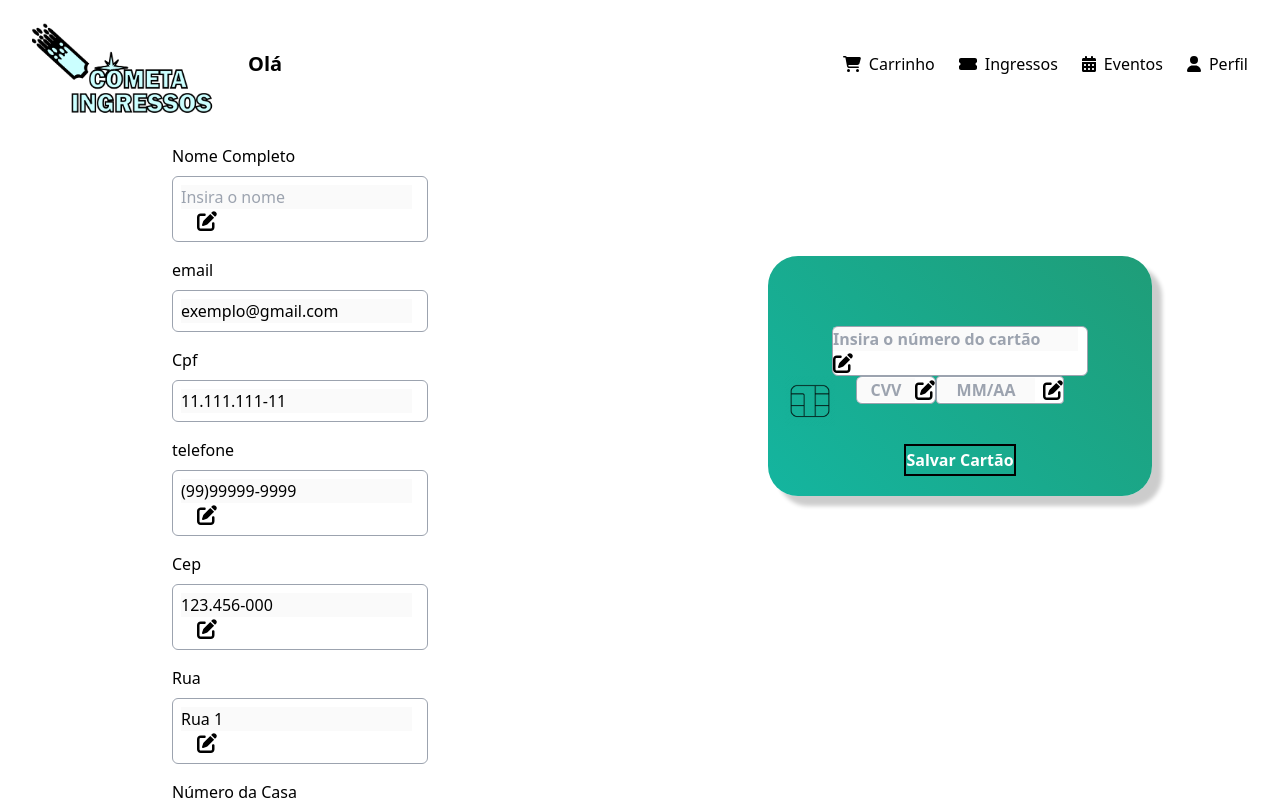
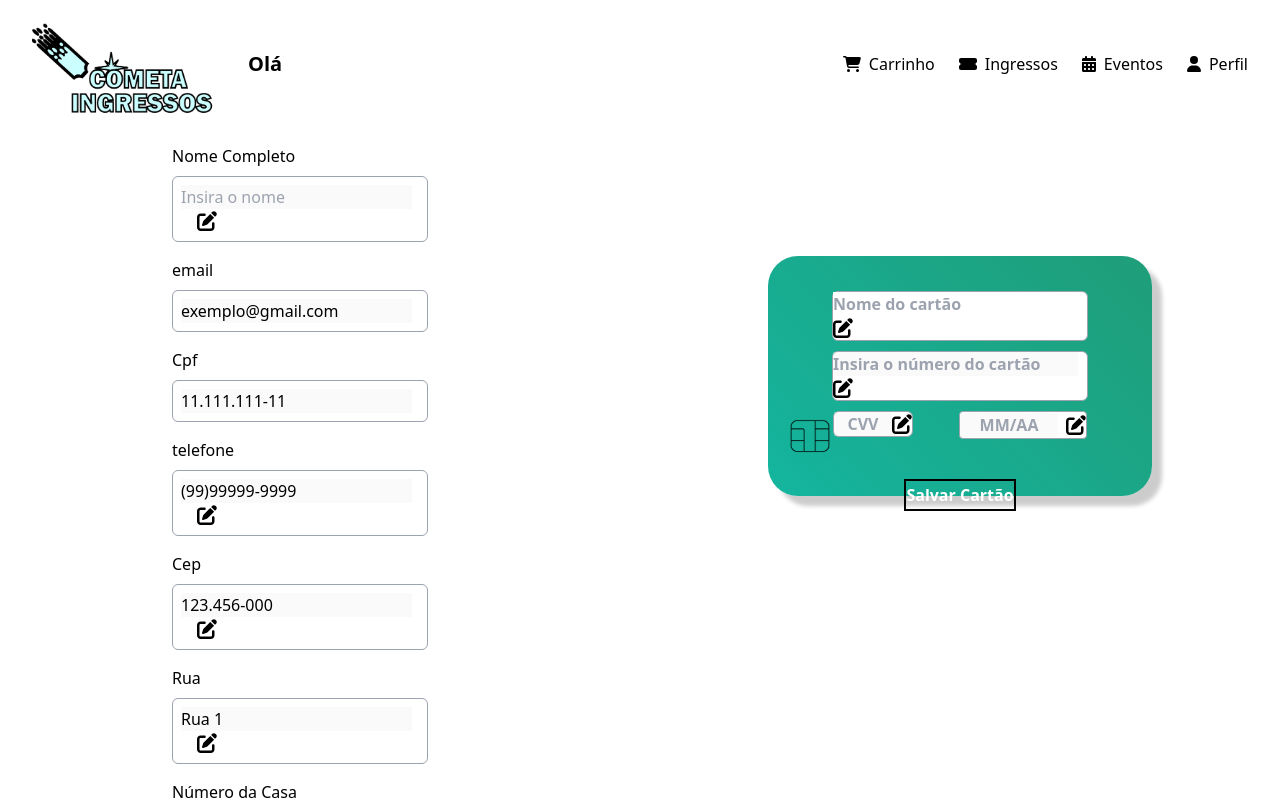
Before and after one commit to Yamazaki-Khaio/Cometa-Ingresso, a Next.js app in the folder ingressoscometa/: page /perfil in a window 1280 px wide. Shown: the top 800 px of the page. Built offline with nearby package versions, Linux system fonts and the light colour scheme; no server answers.

Commit message:
Adicionando campo nome e ajustando

```diff
--- a/ingressoscometa/src/components/PerfilCliente/BlocoCartaoCredito.tsx
+++ b/ingressoscometa/src/components/PerfilCliente/BlocoCartaoCredito.tsx
@@ -4,6 +4,7 @@ import CampoCvv from "./cartaoCvv";
 import CampoNumeroCartao from "./cartaoNumero";
 import CampoValidade from "./cartaoValidade";
 import Image from 'next/image';
+import CampoNomeCartao from './cartaoNome';
 
 export default function BlocoCartaoDeCredito() {
   const [hovered, setHovered] = useState(false);
@@ -45,12 +46,21 @@ export default function BlocoCartaoDeCredito() {
       onMouseEnter={handleMouseEnter}
       onMouseLeave={handleMouseLeave}
     >
-      <CampoNumeroCartao />
+      <div style={{ marginBottom: "10px" }}>
+        <CampoNomeCartao />
+      </div>
+      <div style={{ marginBottom: "10px" }}>
+        <CampoNumeroCartao />
+      </div>
       <div className="flex">
-        <CampoCvv />
-        <CampoValidade />
+        <div style={{ marginRight: "23px" }}>
+          <CampoCvv />
+        </div>
+        <div style={{ marginLeft: "23px" }}>
+          <CampoValidade />
+        </div>
       </div>
-      <div style={{ marginBottom: "100px" , marginTop: "40px"}}>
+      <div style={{ marginBottom: "100px", marginTop: "40px" }}>
         <BotaoSalvarCartao />
       </div>
       <div style={{ marginRight: "300px", marginTop: "-200px" }}>
--- /dev/null
+++ b/ingressoscometa/src/components/PerfilCliente/cartaoNome.tsx
@@ -0,0 +1,44 @@
+import { faPenToSquare } from "@fortawesome/free-solid-svg-icons";
+import { FontAwesomeIcon } from "@fortawesome/react-fontawesome";
+import { useState } from "react";
+
+export default function CampoNomeCartao(props: any) {
+  const [nomeCartao, setNomeCartao] = useState("");
+  const [editando, setEditando] = useState(false);
+
+  function handleNomeCartaoChange(event: React.ChangeEvent<HTMLInputElement>) {
+    const nomeCartaoValue = event.target.value;
+    setNomeCartao(nomeCartaoValue);
+  }
+
+  function handleEditar() {
+    setEditando(true);
+    setNomeCartao("");
+  }
+
+  return (
+    <>
+      <div className={`input-group border w-64 border-gray-400 rounded-md bg-white ${editando ? "editing" : ""}`}>
+        <input
+          type="text"
+          name="nomeCartao"
+          id="nomeCartao"
+          maxLength={50}
+          placeholder={!editando ? "Nome do cartão" : ""}
+          required
+          onInvalid={(e) => {
+            e.preventDefault();
+            alert("Algo deu errado. Tente novamente.");
+          }}
+          value={nomeCartao}
+          onChange={handleNomeCartaoChange}
+        />
+        <span className="input-group-btn">
+          <button type="button" className="btn btn-default" onClick={handleEditar}>
+            <FontAwesomeIcon icon={faPenToSquare} size="lg" />
+          </button>
+        </span>
+      </div>
+    </>
+  );
+}
--- a/ingressoscometa/src/components/PerfilCliente/cartaoNumero.tsx
+++ b/ingressoscometa/src/components/PerfilCliente/cartaoNumero.tsx
@@ -3,50 +3,44 @@ import { FontAwesomeIcon } from "@fortawesome/react-fontawesome";
 import { useState } from "react";
 
 export default function CampoNumeroCartao(props: any) {
-  const [numeroCartao, setNumeroCartao] = useState('');
-  const [editando, setEditando] = useState(false); // Estado de ediçãos
+  const [numeroCartao, setNumeroCartao] = useState("");
+  const [editando, setEditando] = useState(false);
+
   function handleNumeroCartaoChange(event: React.ChangeEvent<HTMLInputElement>) {
-    let numeroCartaoValue = event.target.value.replace(/\D/g, '');
-    numeroCartaoValue = numeroCartaoValue.replace(/(\d{4})(\d{4})(\d{4})(\d{4})$/, '$1 $2 $3 $4' )
+    let numeroCartaoValue = event.target.value.replace(/\D/g, "");
+    numeroCartaoValue = numeroCartaoValue.replace(/(\d{4})(\d{4})(\d{4})(\d{4})$/, '$1 $2 $3 $4');
     setNumeroCartao(numeroCartaoValue);
   }
 
-
   function handleEditar() {
-    setEditando(true); // Habilita a edição ao clicar no botão "Editar"
-    setNumeroCartao("")
+    setEditando(true);
+    setNumeroCartao("");
   }
 
-
-  return(
+  return (
     <>
-    <div className="input-group border w-64 border-gray-400 rounded-md bg-white">
+      <div className={`input-group border w-64 border-gray-400 rounded-md bg-white ${editando ? 'editing' : ''}`}>
         <input
           type="text"
           name="numeroCartao"
           id="numeroCartao"
-            disabled={!editando} // Define o estado de desabilitado com base na variável de estado "editando"
+          disabled={!editando}
           maxLength={19}
-            placeholder="Insira o número do cartão"
+          placeholder={!editando ? "Insira o número do cartão" : ""}
           required
           onInvalid={(e) => {
             e.preventDefault();
             alert("Algo deu errado. Tente novamente.");
-            } }
+          }}
           value={numeroCartao}
-            onChange={handleNumeroCartaoChange} />
+          onChange={handleNumeroCartaoChange}
+        />
         <span className="input-group-btn">
-            <button
-                type="button"
-                className="btn btn-default"
-                onClick={handleEditar}
-            >
-                <FontAwesomeIcon
-                    icon={faPenToSquare}
-                    size="lg" />
+          <button type="button" className="btn btn-default" onClick={handleEditar}>
+            <FontAwesomeIcon icon={faPenToSquare} size="lg" />
           </button>
         </span>
-    </div></>
-
-)
+      </div>
+    </>
+  );
 }
```
Lines whose indentation alone changed are shown as unchanged.
